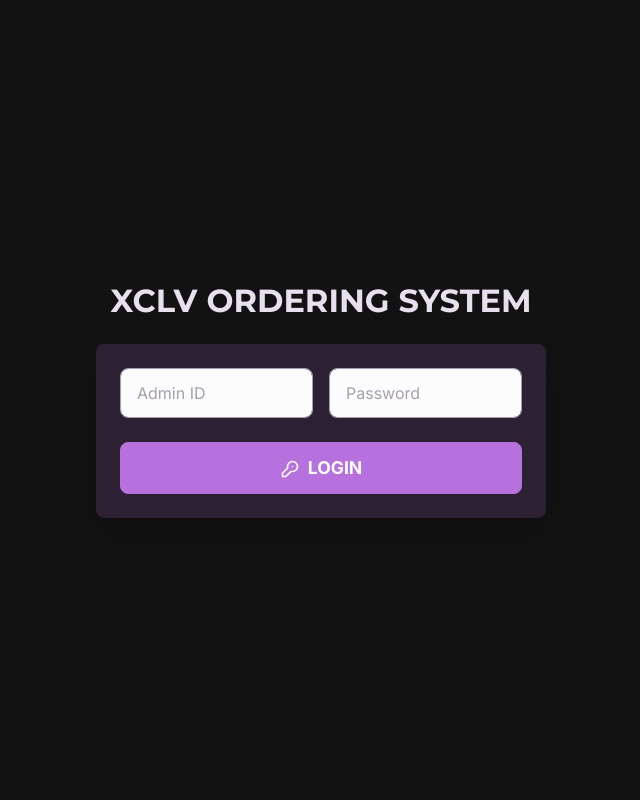
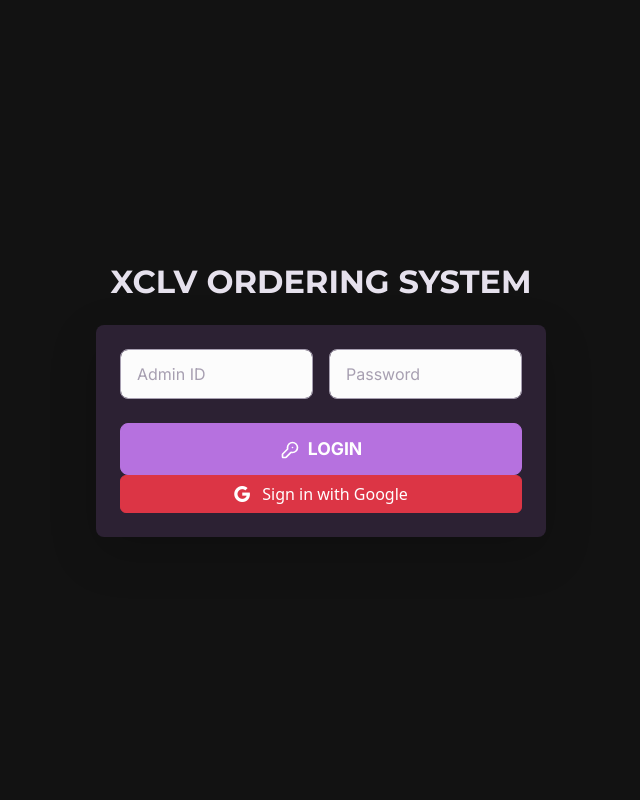
Before and after one commit to lowhiz/XCLV-ORDERING, a Django app: page / in a window 1280 px wide. Shown: the whole page, without its empty margins (319-959 px from the left). Run offline with Django 5.2, Linux system fonts and the light colour scheme; parts of the project's set-up code (start-up, migrations or seed data) failed here and were passed over.

Commit message:
feat: add Sign in with Google button to admin landing page

```diff
--- a/admin_auth/templates/admin_auth.html
+++ b/admin_auth/templates/admin_auth.html
@@ -52,6 +52,10 @@
                         <button type="submit" class="btn btn-primary btn-login inter fw-bold">
                             <img src="{% static 'images/logout.svg' %}" alt="Login Icon" class="custom-login-icon me-2">LOGIN
                         </button>
+                        <a href="{% url 'social:begin' 'google-oauth2' %}"
+                           class="btn btn-danger w-100">
+                          <i class="bi bi-google me-2"></i> Sign in with Google
+                        </a>
                     </div>
                 </form>
             </div>
```
